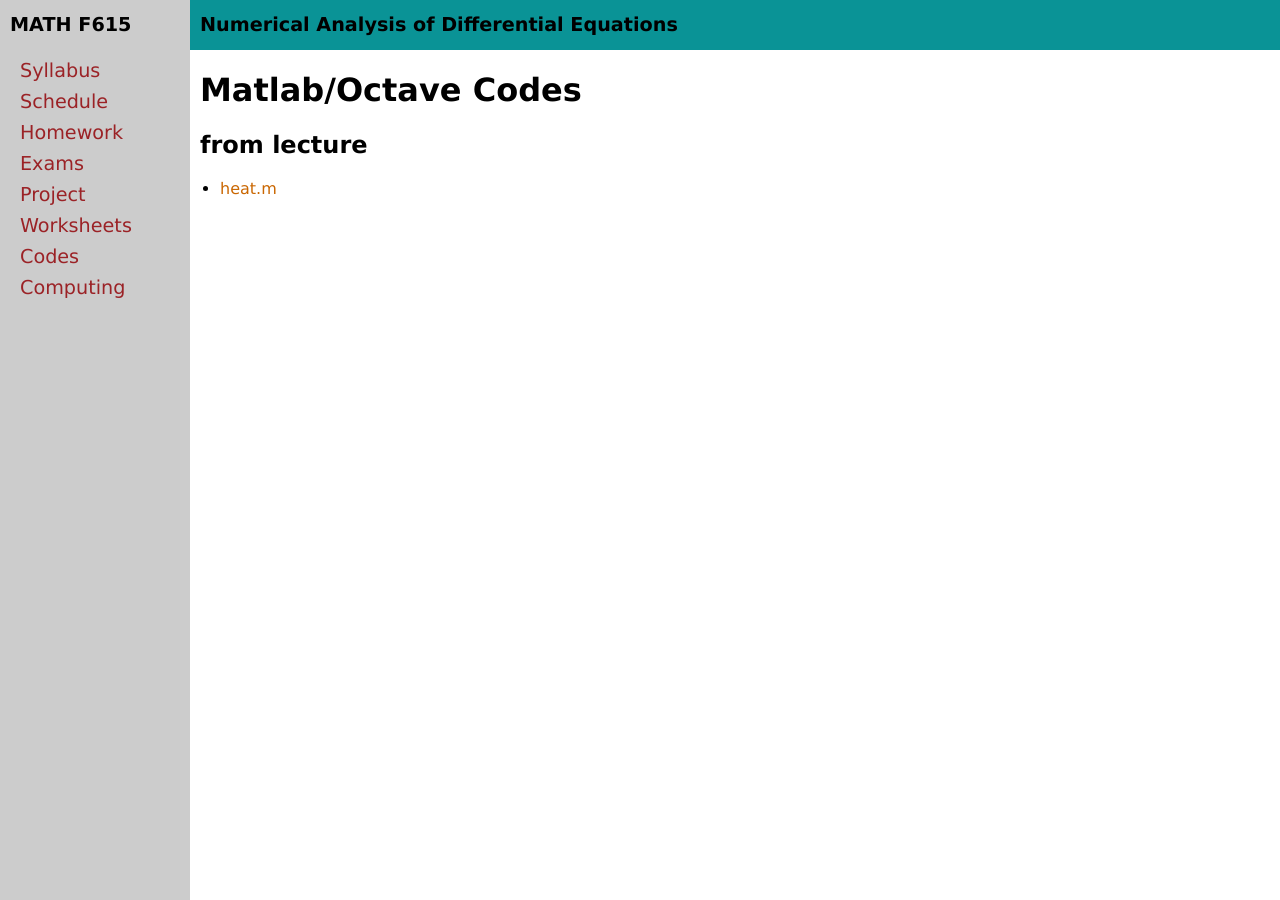
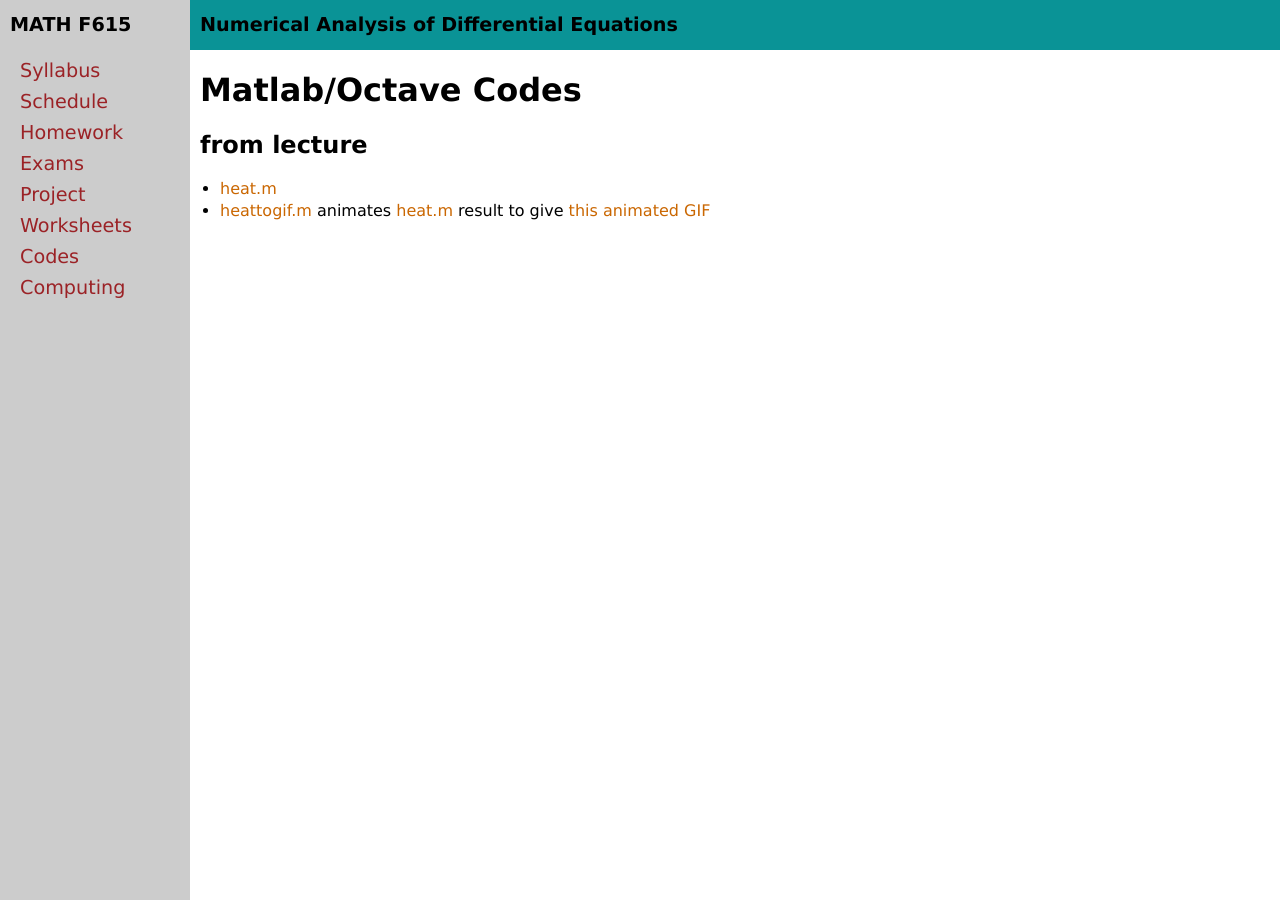
Before and after one commit to bueler/nade, a Jekyll site: the page built from codes.md, in a window 1280 px wide. Built offline with Jekyll 4.4.1, drawn with Linux system fonts in a browser that asks for light colours.

Commit message:
add a code from Stefano

```diff
--- a/codes.md
+++ b/codes.md
@@ -8,3 +8,4 @@ title: Matlab/Octave Codes
 ## from lecture
 
   * [heat.m](assets/codes/heat.m)
+  * [heattogif.m](assets/codes/heattogif.m) animates [heat.m](assets/codes/heat.m) result to give [this animated GIF](assets/codes/heat.gif)
```
Also changed, not shown: assets/codes/heat.gif (added), 1 other file.
